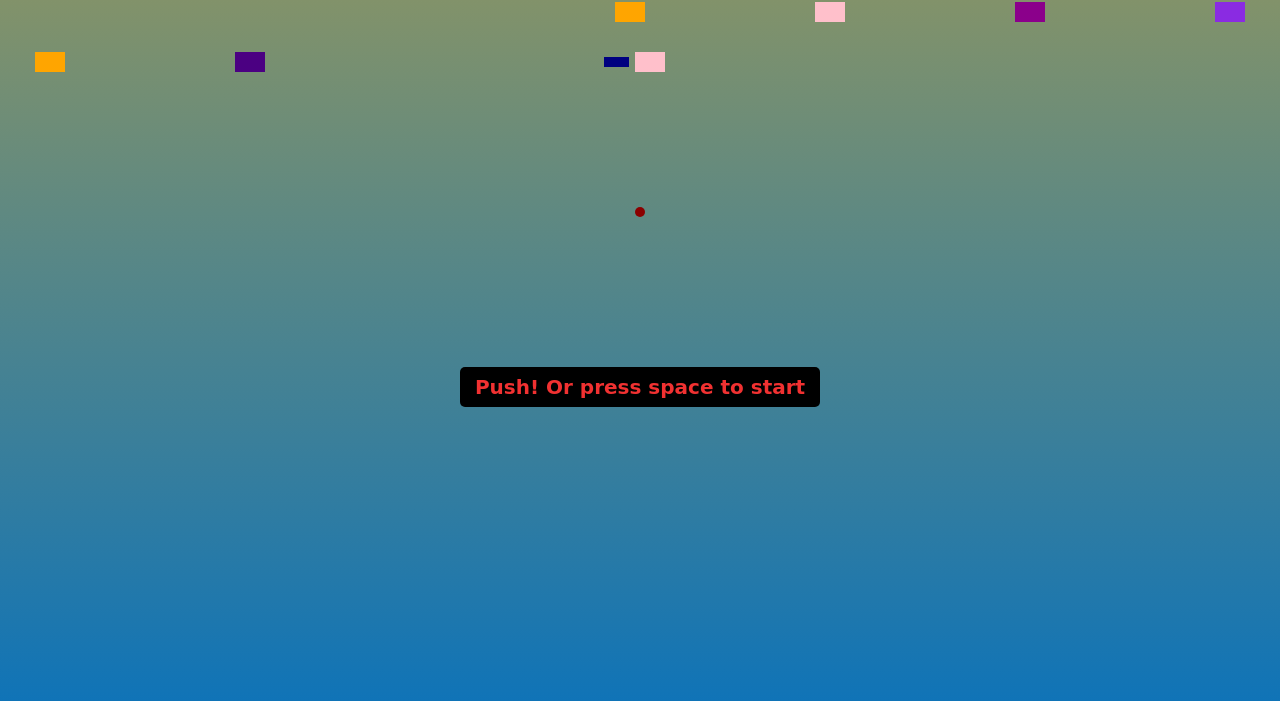
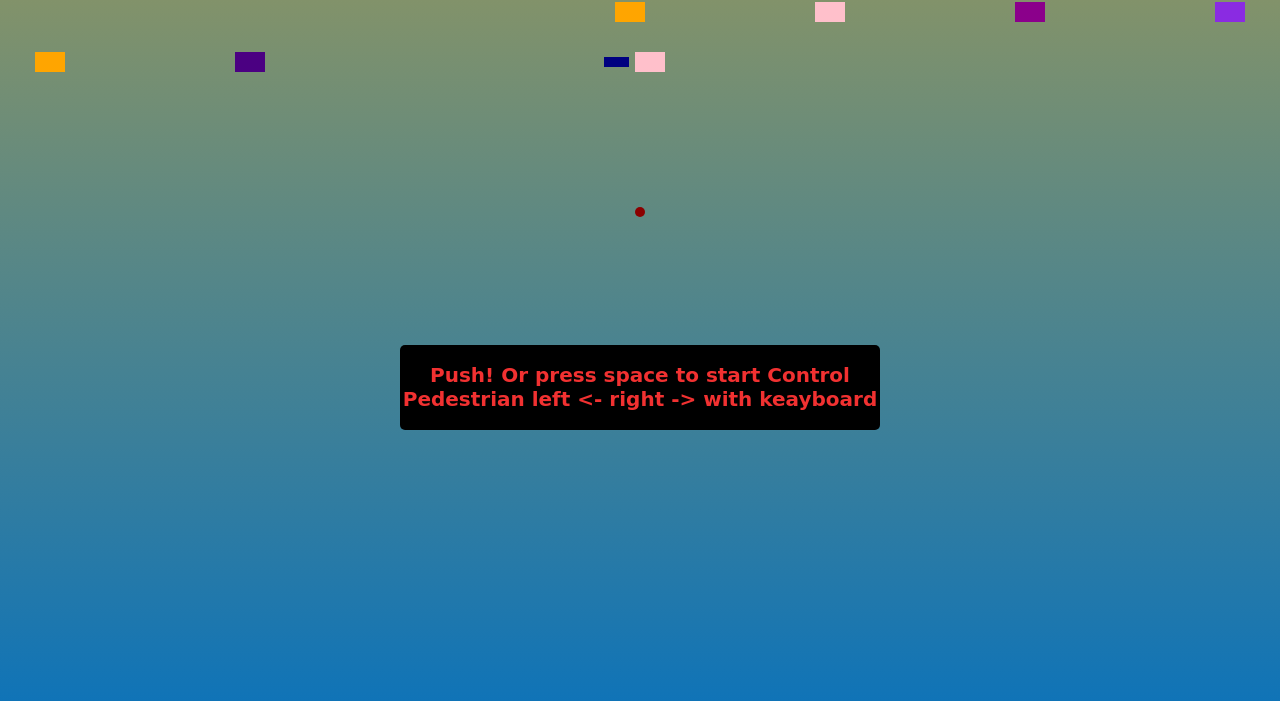
Before and after one commit to AlexDolz/Arcade_game-JS, a plain HTML site: page index.html in a window 1280 px wide. Shown: the part 63-764 px from the top of the page. Drawn offline with Linux system fonts and the light colour scheme; a web font is replaced by a local one.

Commit message:
controls

```diff
--- a/css/style.css
+++ b/css/style.css
@@ -22,8 +22,8 @@ html {
 
 .btn {
   margin-top: 100px;
-  width: 360px;
-  height: 40px;
+  width: 480px;
+  height: 85px;
   font-size: 18px;
   color: rgb(241, 49, 49);
   font-size: 20px;
@@ -36,6 +36,7 @@ html {
   cursor: pointer;
   user-select: none;
   transition: all 0.1s ease-out;
+  text-align: center;
 }
 .game_over_button {
   width: 130px;
--- a/index.html
+++ b/index.html
@@ -17,7 +17,10 @@
     <div class="lifebar"></div>
     <div id="timer" class="timer">00:30:00</div>
     <div class="container">
-      <div class="btn" id="go">Push! Or press space to start</div>
+      <div class="btn" id="go">
+        Push! Or press space to start Control Pedestrian left <- right -> with
+        keayboard
+      </div>
     </div>
 
     <script src="./script.js"></script>
```
